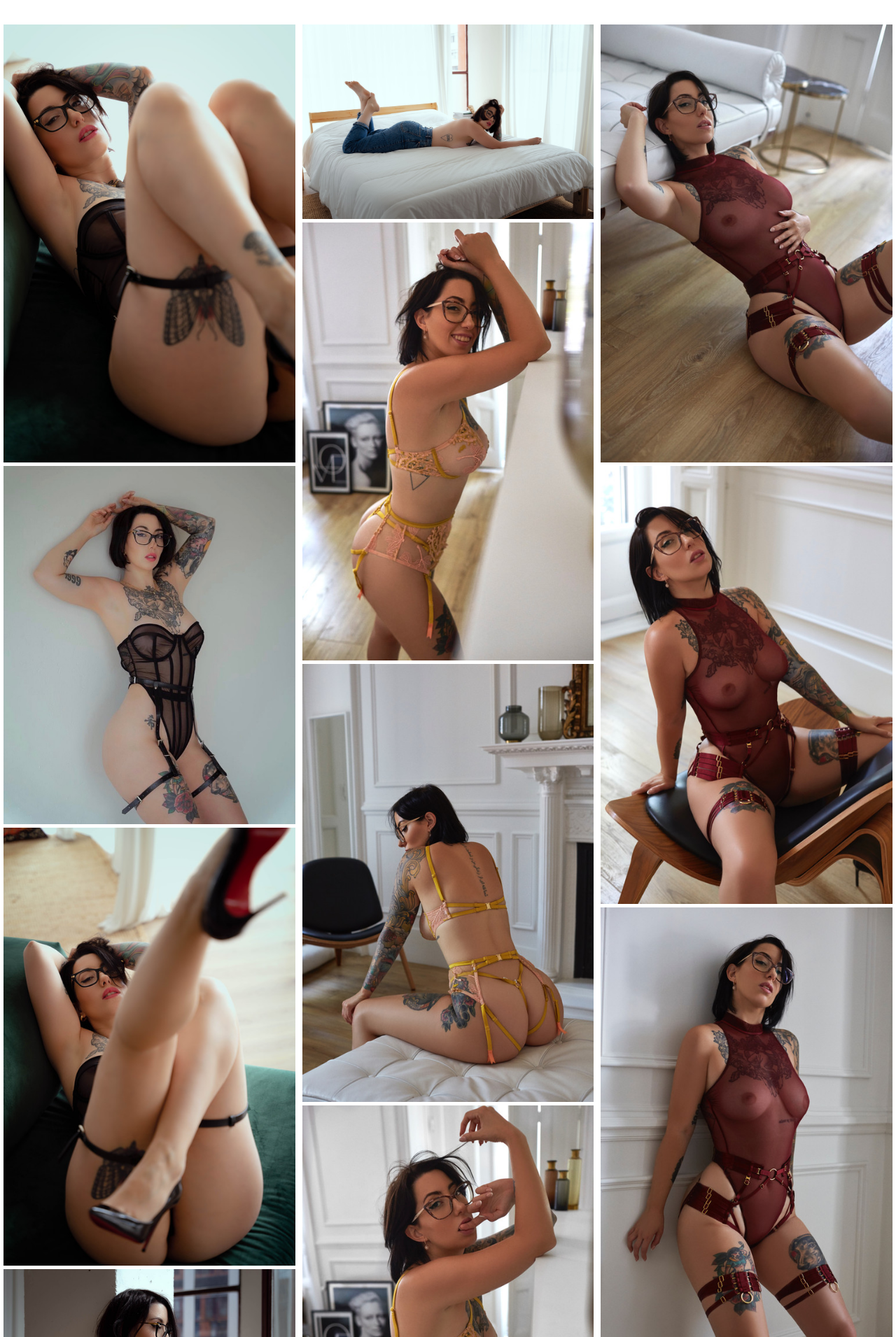
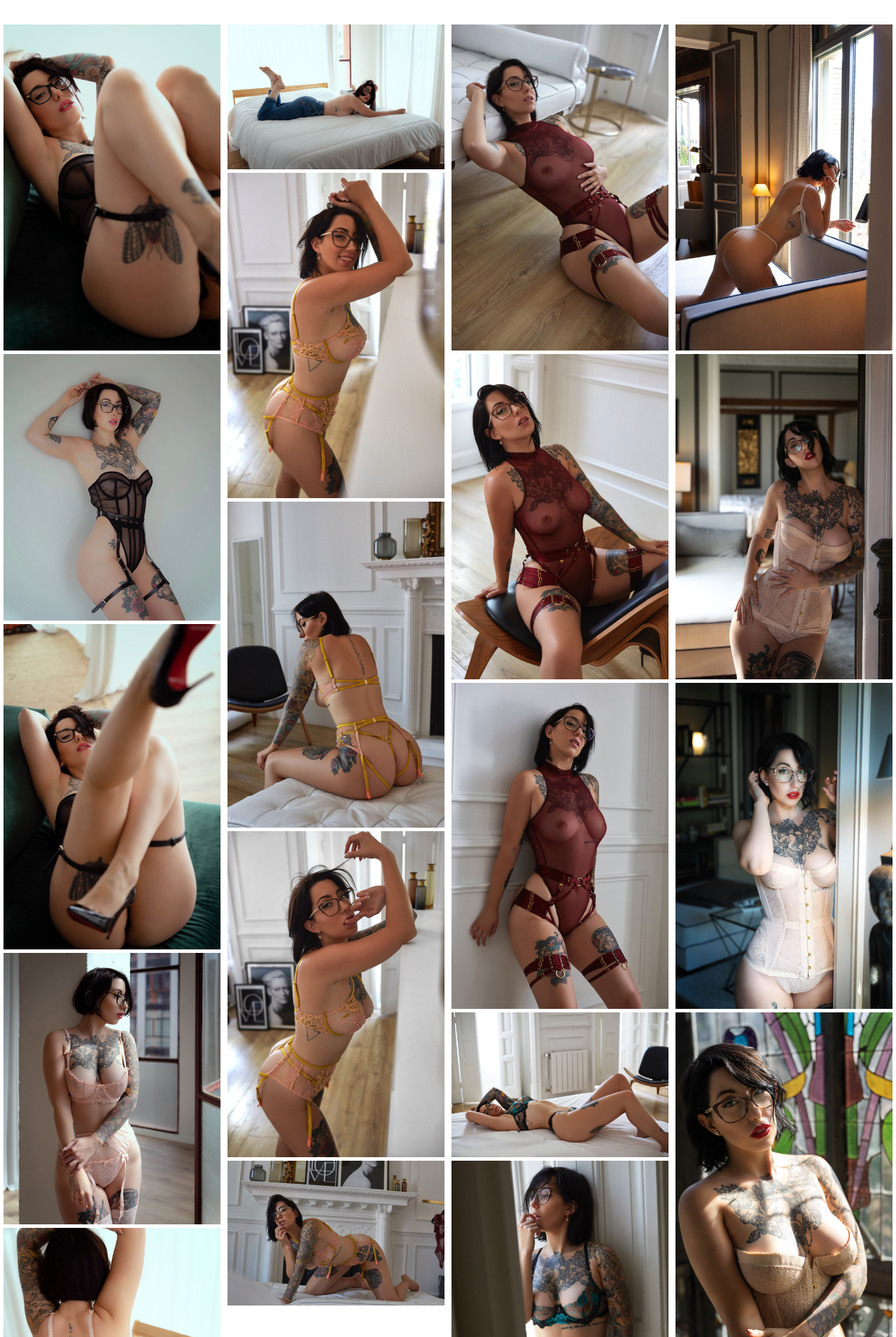
Before and after one commit to eritsalgado/valerie_may, a PHP site: page /galeria.html in a window 1280 px wide. Shown: the part 80-1991 px from the top of the page at 70% size. Run offline with PHP 8.4, Linux system fonts and the light colour scheme; some libraries are stand-ins or nearby versions.

Commit message:
4 columnas

```diff
--- a/assets/css/galeria.css
+++ b/assets/css/galeria.css
@@ -20,7 +20,7 @@ body{
     object-fit: cover;
 }
 .columna{
-    flex: 25%;
+    flex: 20%;
     margin: 5px;
 }
 .columna img{
```
